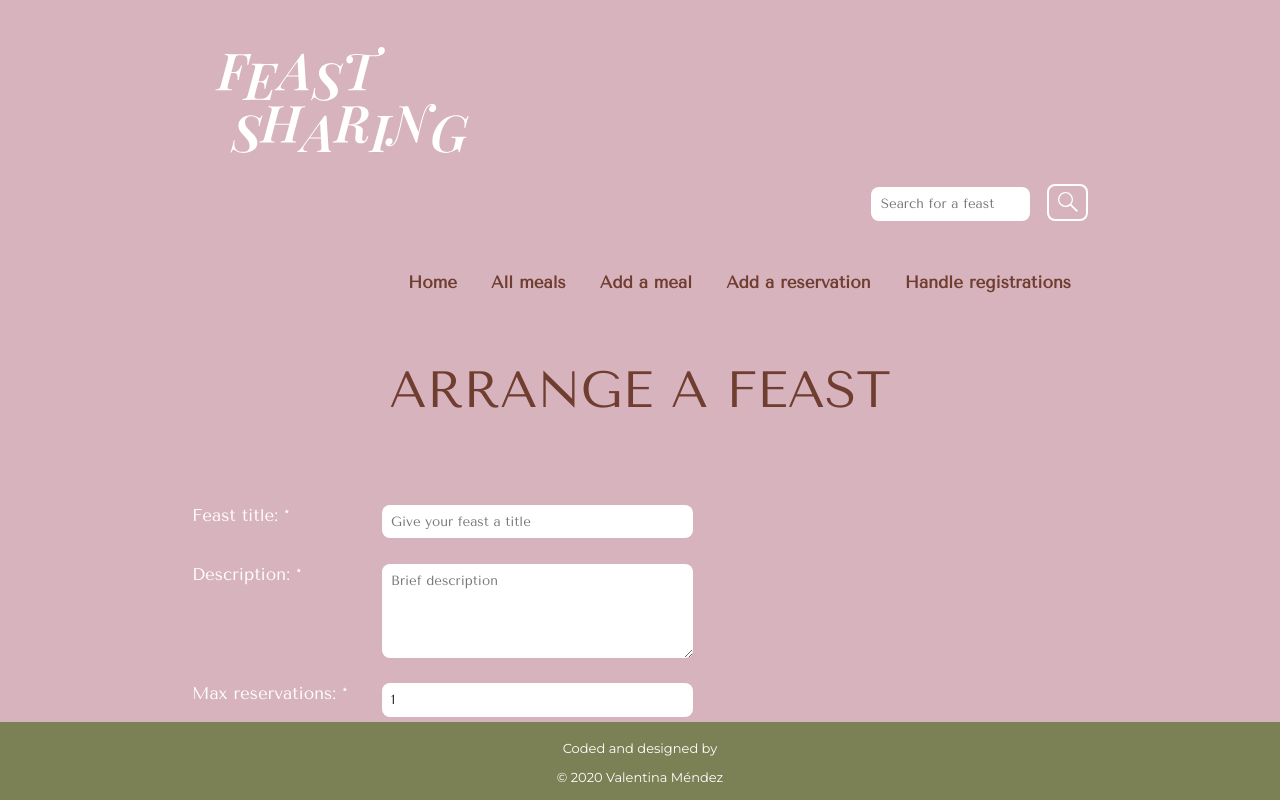
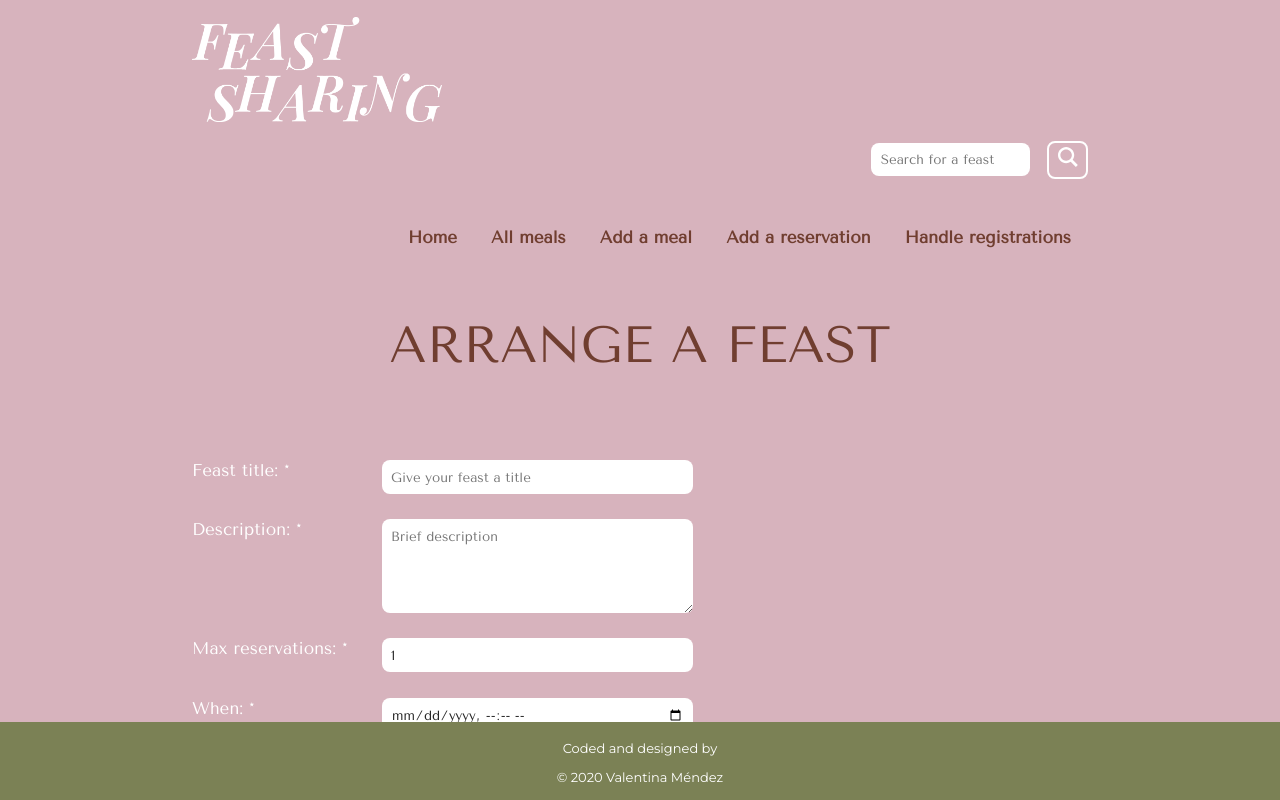
Before and after one commit to valmdz/meal-sharing, a React app: page /add-meal in a window 1280 px wide. Shown: the top 800 px of the page. Built offline with nearby package versions, Linux system fonts and the light colour scheme; no server answers.

Commit message:
Remove comments and fix images

```diff
--- a/src/backend/api/meals.js
+++ b/src/backend/api/meals.js
@@ -16,14 +16,13 @@ router.get("/", async (_request, response) => {
     const [meals] = await knex.schema.raw(sql);
     response.json(meals);
   } catch (error) {
+    response.status(500).send();
     throw error;
   }
 });
 
 router.post("/", async ({ body }, response) => {
   try {
-    // knex syntax for selecting things. Look up the documentation for knex for further info
-    console.log(body);
     const max_reservations = Number.parseInt(body.max_reservations, 10);
     if (Number.isNaN(max_reservations)) {
       response.status(400).send({ message: "Bad client! Not a number." });
@@ -61,8 +60,8 @@ router.put("/:id", async (request, response) => {
     await knex("meals").where({ id: id }).update(request.body);
     const updatedMeal = await knex("meals").where({ id_meals: id }).select("*");
     response.send(updatedMeal);
-    console.log(updatedMeal);
   } catch (error) {
+    response.status(500).send();
     throw error;
   }
 });
--- a/src/backend/api/reservations.js
+++ b/src/backend/api/reservations.js
@@ -4,7 +4,6 @@ const knex = require("../database");
 
 router.get("/", async (_request, response) => {
   try {
-    // knex syntax for selecting things. Look up the documentation for knex for further info
     const reservations = await knex("reservations").select("*");
     response.json(reservations);
   } catch (error) {
@@ -28,8 +27,6 @@ router.get("/:id", async (request, response) => {
 
 router.post("/", async ({ body }, response) => {
   try {
-    // // knex syntax for selecting things. Look up the documentation for knex for further info
-    console.log(body);
     const numberParsed = Number.parseInt(body.number_of_guests, 10);
     if (Number.isNaN(numberParsed)) {
       response.status(400).send({ message: "Bad client! Not a number." });
--- a/src/backend/api/reviews.js
+++ b/src/backend/api/reviews.js
@@ -4,7 +4,6 @@ const knex = require("../database");
 
 router.get("/", async (_request, response) => {
   try {
-    // knex syntax for selecting things. Look up the documentation for knex for further info
     const sql = `
 SELECT
 meals.id_meals as meals_id_meals,
@@ -27,6 +26,7 @@ JOIN meals ON meal_id = meals.id_meals
     const [reviews] = await knex.schema.raw(sql);
     response.json(reviews);
   } catch (error) {
+    response.status(500).send();
     throw error;
   }
 });
--- a/src/client/App.js
+++ b/src/client/App.js
@@ -37,11 +37,7 @@ const App = () => {
   return (
     <Router>
       <div>
-        <img
-          src="src/client/finalLogo.svg"
-          width="300px"
-          className="logo"
-        ></img>
+        <img src="src/client/finalLogo.png" className="logo"></img>
         <div className="search-bar">
           <SearchMeal
             value={search}
--- a/src/client/components/AddMeal/AddMeal.js
+++ b/src/client/components/AddMeal/AddMeal.js
@@ -11,16 +11,6 @@ export const AddMeal = () => {
   const [location, setLocation] = useState("");
   const [price, setPrice] = useState(0);
 
-  // const [meal, setMeal] = useState({
-  //   title: "",
-  //   description: "",
-  //   maxReservations: 2,
-  //   date: new Date(),
-  // });
-  // const setTitle = (title) => setMeal({ ...meal, title });
-
-  // const createdDate = new Date();
-
   const [disableForm, setDisable] = useState(false);
 
   const [modalIsOpen, setIsOpen] = React.useState(false);
@@ -28,11 +18,6 @@ export const AddMeal = () => {
     setIsOpen(true);
     setDisable(true);
   }
-
-  // function afterOpenModal() {
-  //   // references are now sync'd and can be accessed.
-  //   subtitle.style.color = '#f00';
-  // }
 
   function closeModal() {
     setIsOpen(false);
@@ -58,7 +43,8 @@ export const AddMeal = () => {
         }),
       });
     } catch (error) {
-      console.log(error);
+      response.status(400).send();
+      throw error;
     }
     openModal();
   };
@@ -76,7 +62,6 @@ export const AddMeal = () => {
             value={title}
             placeholder="Give your feast a title"
             onChange={(e) => setTitle(e.target.value)}
-            // onChange={(e) => setMeal({ ...meal, title: e.target.value })}
             required
           ></input>
           Description: *
--- a/src/client/components/AddReservation/AddReservation.js
+++ b/src/client/components/AddReservation/AddReservation.js
@@ -46,10 +46,10 @@ export const AddReservation = () => {
         }),
       });
     } catch (error) {
-      console.log(error);
+      response.status(400).send();
+      throw error;
     }
     openModal();
-
   };
 
   return (
--- a/src/client/components/NextFeast/NextFeast.js
+++ b/src/client/components/NextFeast/NextFeast.js
@@ -12,7 +12,6 @@ const NextFeastAux = ({ value }) => {
   return (
     <div class="upcomingContainer">
       <div class="upcomingFeast">
-        {console.log(value.when)}
         <h1>
           <span className="bold-text">Feast: </span>
           {value.title}
--- a/src/client/components/Reviews/Reviews.js
+++ b/src/client/components/Reviews/Reviews.js
@@ -7,7 +7,6 @@ export const Reviews = () => {
     (async () => {
       const respMeals = await fetch("/api/reviews");
       const jsonResponse = await respMeals.json();
-      console.log(jsonResponse);
       setReviews((prev) => {
         return jsonResponse;
       });
--- a/src/client/components/SearchMeal/SearchMeal.js
+++ b/src/client/components/SearchMeal/SearchMeal.js
@@ -12,11 +12,15 @@ const SearchMeal = ({ value, onChange }) => {
       ></input>
       <div className="search">
         <Link to="/meals" className="search-icon">
-          <img
-            src="src/client/magnifyingGlass.svg"
-            width="20px"
+          <svg
+            xmlns="http://www.w3.org/2000/svg"
+            width="24"
+            height="24"
+            viewBox="0 0 24 24"
             className="magnifiyingGlass"
-          ></img>
+          >
+            <path d="M23.809 21.646l-6.205-6.205c1.167-1.605 1.857-3.579 1.857-5.711 0-5.365-4.365-9.73-9.731-9.73-5.365 0-9.73 4.365-9.73 9.73 0 5.366 4.365 9.73 9.73 9.73 2.034 0 3.923-.627 5.487-1.698l6.238 6.238 2.354-2.354zm-20.955-11.916c0-3.792 3.085-6.877 6.877-6.877s6.877 3.085 6.877 6.877-3.085 6.877-6.877 6.877c-3.793 0-6.877-3.085-6.877-6.877z" />
+          </svg>
         </Link>
       </div>
     </div>
--- a/src/client/index.css
+++ b/src/client/index.css
@@ -20,6 +20,8 @@
 img.logo {
   margin-top: 1em;
   border-radius: 0%;
+  max-width: 250px;
+  margin-bottom: 1em;
 }
 
 p {
@@ -56,7 +58,6 @@ body {
   font-size: 17px;
   color: #7b8155;
   background-color: #d7b3bd;
-  /* background: linear-gradient(180deg, #d7b3bd 0%,#c2a0a9 100%); */
 }
 
 ul {
@@ -78,7 +79,7 @@ a {
 }
 
 .magnifiyingGlass {
-  border-radius: 0;
+  fill: white
 }
 
 button {
@@ -207,7 +208,6 @@ input, textarea {
 .upcomingFeast {
   width: max-content;
   margin-bottom: 2em;
-  /* color: #703E30; */
   padding: 3em 5em;
   background: #eccbd4;
   margin-top: 1.5em;
@@ -220,6 +220,10 @@ input, textarea {
   align-items: center;
   justify-content: space-evenly;
   margin: 4em 0;
+}
+
+svg {
+  width: 20px;
 }
 
 .upcomingTitle {
```
Also changed, not shown: src/client/finalLogo.png (added).
